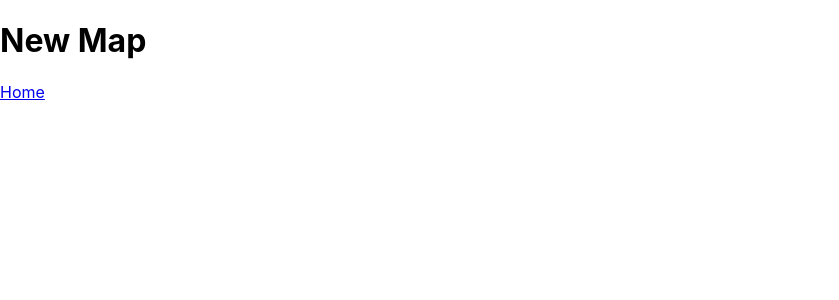
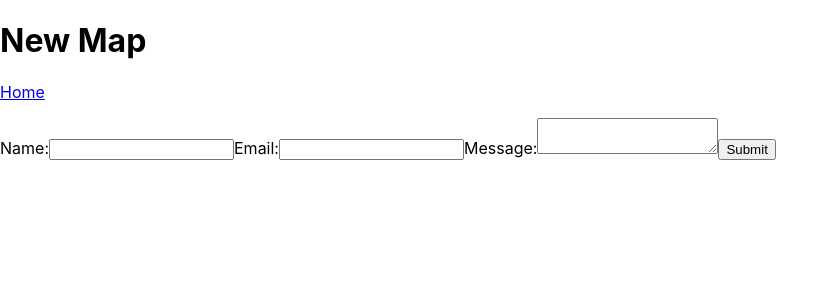
Before and after one commit to WilliamWFK/RealmRender, a React (Create React App) app in the folder software/realm-render/: page /newMap in a window 1280 px wide. Shown: the top 300 px of the page, without its empty margins (0-839 px from the left). Built offline with nearby package versions, Linux system fonts and the light colour scheme.

Commit message:
feat(software): Create a form where data sent to another page on submit

```diff
--- a/software/realm-render/src/App.js
+++ b/software/realm-render/src/App.js
@@ -5,6 +5,7 @@
 import Home from './pages';
 import LoadMap from './pages/loadMap';
 import NewMap from './pages/newMap';
+import CreateMap from './pages/createMap';
 
 /**
  * Main function to return App component.
@@ -18,6 +19,7 @@
         <Route path='/loadMap' element={<LoadMap />} />
         <Route path='/index' element={<Home />} />
         <Route path='/newMap' element={<NewMap />} />
+        <Route path='/createMap' element={<CreateMap />} />
       </Routes>
     </Router>
   );
--- /dev/null
+++ b/software/realm-render/src/pages/createMap.js
@@ -0,0 +1,17 @@
+import React from "react";
+import { useLocation } from 'react-router-dom';
+
+
+const CreateMap = () => {
+
+    const location = useLocation();
+    const { state } = location;
+
+    return (
+        <div className="CreateMap">
+            <h1>Create Map Here with Received Data</h1>
+            <div>{location.state.name}</div>
+        </div>
+      );
+};
+export default CreateMap;
--- a/software/realm-render/src/pages/newMap.js
+++ b/software/realm-render/src/pages/newMap.js
@@ -1,13 +1,45 @@
 import React from "react";
 import '../styles/NewMap.css';
-import { Link } from 'react-router-dom';
+import { Link, useNavigate } from 'react-router-dom';
+import { useState } from "react";
+
 
 const NewMap = () => {
+
+    const [formData, setFormData] = useState({name: "",email: "",message: ""});
+
+    const handleChange = (event) => {
+        const { name, value } = event.target;
+        setFormData((prevFormData) => ({ ...prevFormData, [name]: value }));
+    };
+
+    const navigate = useNavigate();
+
+    const handleSubmit = (event) => {
+        event.preventDefault();
+        alert(`Name: ${formData.name}, Email: ${formData.email}, Message: ${formData.message}`
+        );
+
+        navigate("/createMap", {state: {name: formData.name, email: formData.email, message: formData.message}});
+    }
+
     return (
       <div className="NewMap">
         <div className="NewMapForm">
           <h1>New Map</h1>
           <Link to="/index"><p>Home</p></Link>
+            <form onSubmit={handleSubmit}>
+                <label htmlFor="name">Name:</label>
+                <input type="text" id="name" name="name" value={formData.name} onChange={handleChange}/>
+
+                <label htmlFor="email">Email:</label>
+                <input type="email" id="email" name="email" value={formData.email} onChange={handleChange}/>
+
+                <label htmlFor="message">Message:</label>
+                <textarea id="message" name="message" value={formData.message} onChange={handleChange}/>
+
+                <button type="submit">Submit</button>
+            </form>
         </div>
       </div>
     );
```
